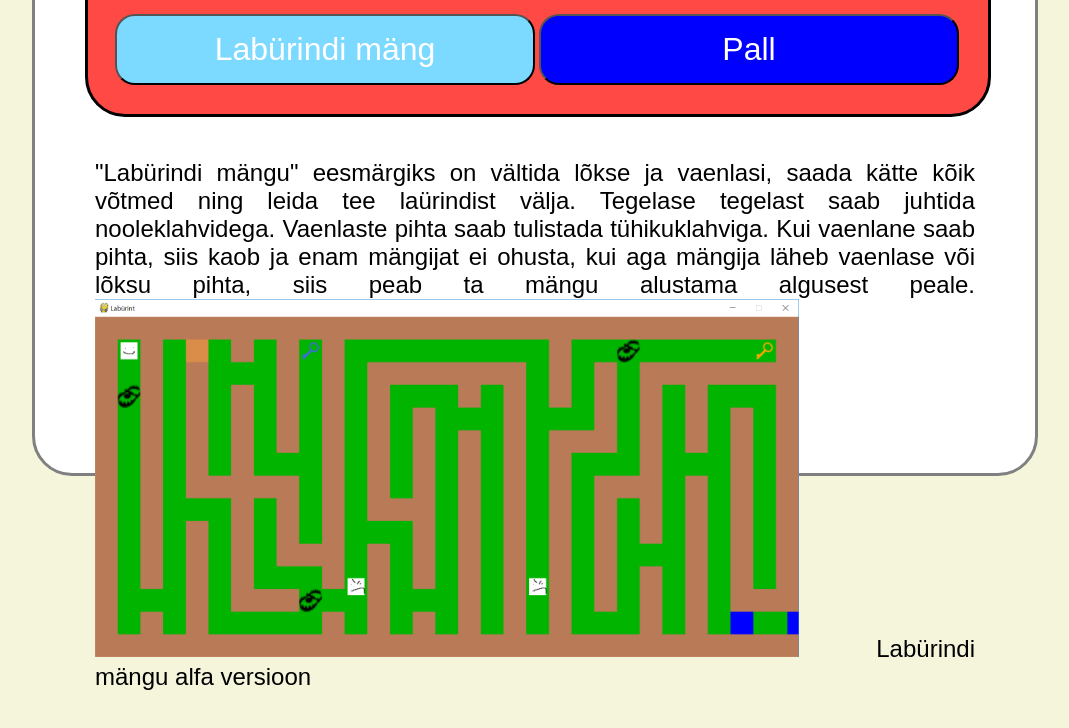
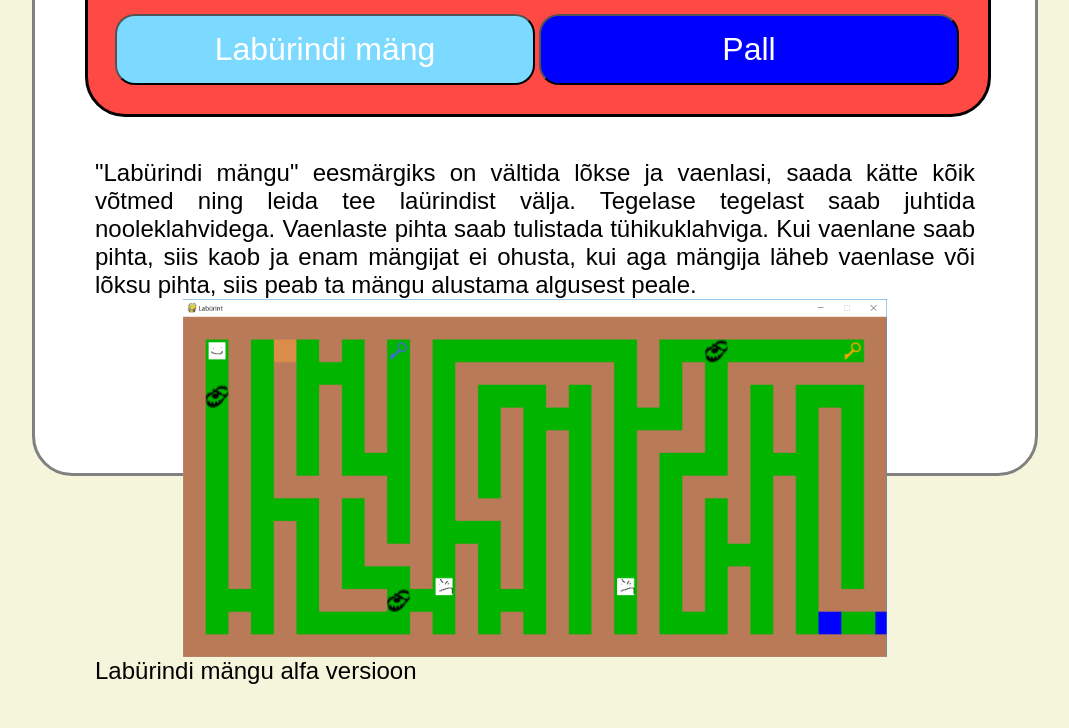
Before and after one commit to Karljohan99/Veebileht, a plain HTML site: page index2.html in a window 1280 px wide. Shown: the part 138-866 px from the top of the page, without its empty margins (96-1165 px from the left). Drawn offline with Linux system fonts and the light colour scheme; a script that the page names is missing.

Commit message:
Update stylesheet.css

```diff
--- a/stylesheet.css
+++ b/stylesheet.css
@@ -69,3 +69,9 @@ button:hover {
     background-color: aqua
 
 }
+.center {
+    display: block;
+    margin-left: auto;
+    margin-right: auto;
+
+}
```
